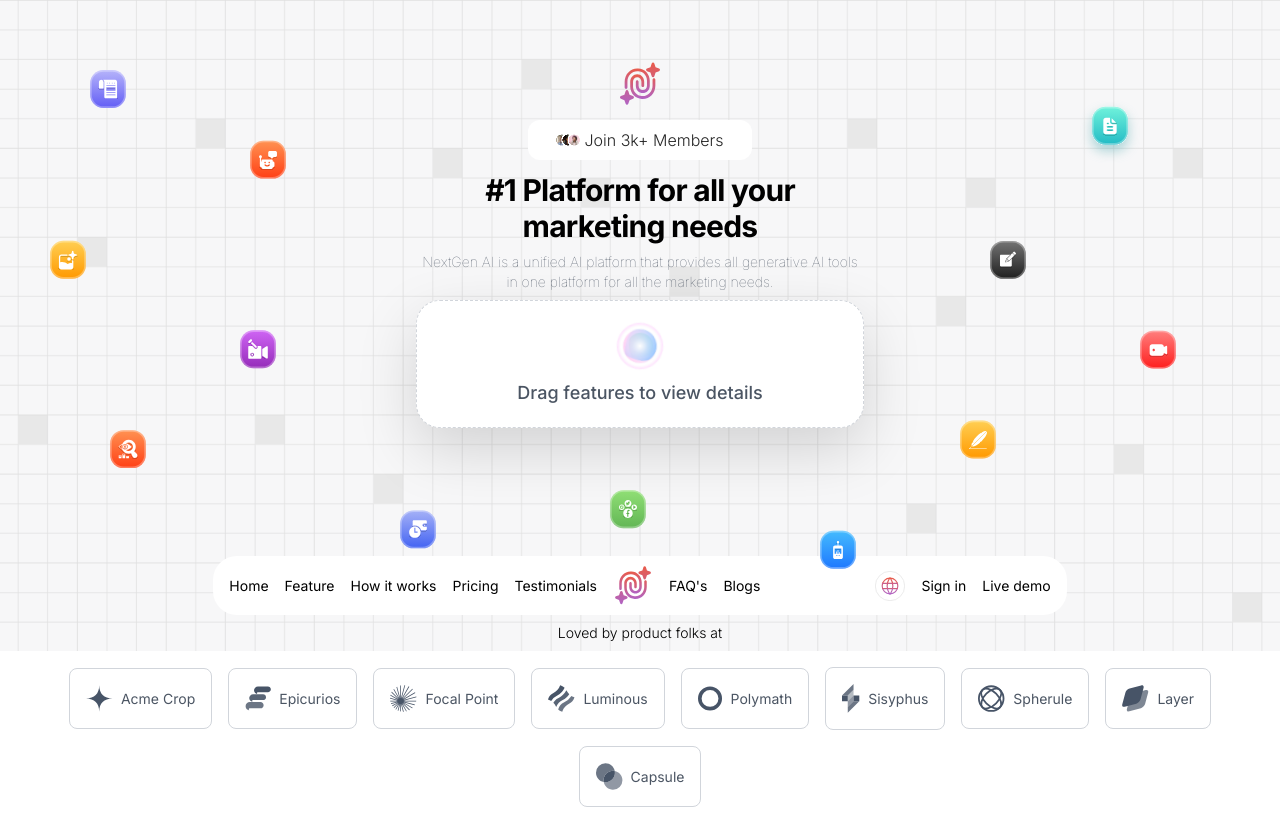
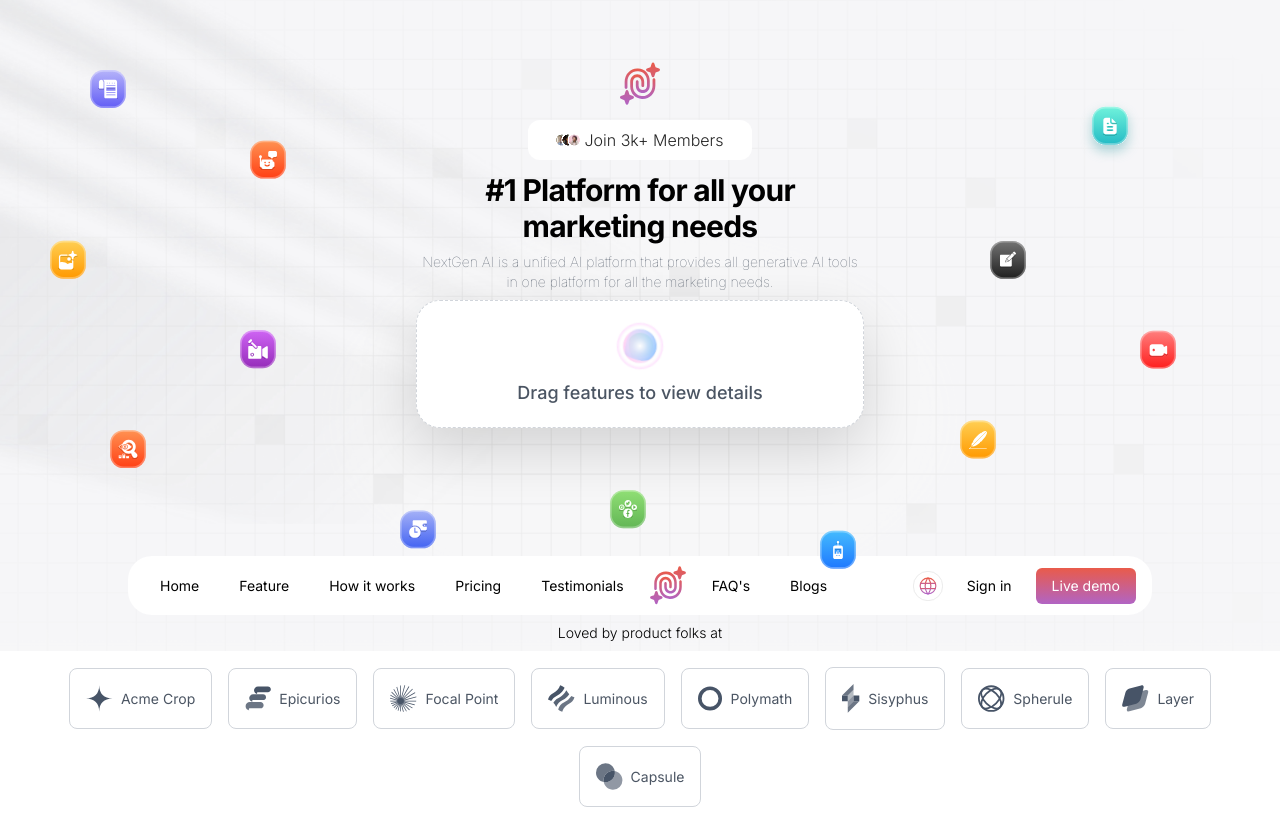
Before and after one commit to yash-sahni54321/frontend-task, a Next.js app: page / in a window 1280 px wide. Built offline with nearby package versions, Linux system fonts and the light colour scheme.

Commit message:
UI fixup

```diff
--- a/src/assets/svgs/DocumentSVG.tsx
+++ b/src/assets/svgs/DocumentSVG.tsx
@@ -1,116 +1,97 @@
 import * as React from 'react';
 const DocumentSVG = (props: React.SVGProps<SVGElement>) => (
   <svg
+    xmlns='http://www.w3.org/2000/svg'
     width={60}
     height={63}
-    viewBox='0 0 60 63'
     fill='none'
-    xmlns='http://www.w3.org/2000/svg'
     {...props}
   >
-    <g filter='url(#filter0_d_63_70)'>
+    <g filter='url(#a)'>
       <rect
-        x={12.1338}
-        y={6.77997}
-        width={35.7333}
-        height={37.8658}
-        rx={13.3333}
-        fill='url(#paint0_linear_63_70)'
+        width={35.733}
+        height={37.866}
+        x={12.134}
+        y={6.78}
+        fill='url(#b)'
+        rx={13.333}
       />
       <rect
-        x={12.9338}
-        y={7.57997}
-        width={34.1333}
-        height={36.2658}
-        rx={12.5333}
-        stroke='white'
+        width={34.133}
+        height={36.266}
+        x={12.934}
+        y={7.58}
+        stroke='#fff'
         strokeOpacity={0.3}
         strokeWidth={1.6}
+        rx={12.533}
       />
     </g>
-    <g filter='url(#filter1_d_63_70)'>
+    <g filter='url(#c)'>
       <path
-        d='M32.4997 22.6667H36.1663L31.6663 18.1667V21.8333C31.6663 22.3333 31.9997 22.6667 32.4997 22.6667ZM32.4997 24.3333C31.083 24.3333 29.9997 23.25 29.9997 21.8333V17.6667H25.833C24.4163 17.6667 23.333 18.75 23.333 20.1667V31.8333C23.333 33.25 24.4163 34.3333 25.833 34.3333H34.1663C35.583 34.3333 36.6663 33.25 36.6663 31.8333V24.3333H32.4997ZM27.4997 22.6667H28.333C28.833 22.6667 29.1663 23 29.1663 23.5C29.1663 24 28.833 24.3333 28.333 24.3333H27.4997C26.9997 24.3333 26.6663 24 26.6663 23.5C26.6663 23 26.9997 22.6667 27.4997 22.6667ZM32.4997 31H27.4997C26.9997 31 26.6663 30.6667 26.6663 30.1667C26.6663 29.6667 26.9997 29.3333 27.4997 29.3333H32.4997C32.9997 29.3333 33.333 29.6667 33.333 30.1667C33.333 30.6667 32.9997 31 32.4997 31ZM32.4997 27.6667H27.4997C26.9997 27.6667 26.6663 27.3333 26.6663 26.8333C26.6663 26.3333 26.9997 26 27.4997 26H32.4997C32.9997 26 33.333 26.3333 33.333 26.8333C33.333 27.3333 32.9997 27.6667 32.4997 27.6667Z'
-        fill='white'
+        fill='#fff'
+        d='M32.5 22.667h3.666l-4.5-4.5v3.666c0 .5.334.834.834.834Zm0 1.666c-1.417 0-2.5-1.083-2.5-2.5v-4.166h-4.167c-1.417 0-2.5 1.083-2.5 2.5v11.666c0 1.417 1.083 2.5 2.5 2.5h8.333c1.417 0 2.5-1.083 2.5-2.5v-7.5H32.5Zm-5-1.666h.833c.5 0 .833.333.833.833 0 .5-.333.833-.833.833H27.5c-.5 0-.834-.333-.834-.833 0-.5.334-.833.834-.833Zm5 8.333h-5c-.5 0-.834-.333-.834-.833 0-.5.334-.834.834-.834h5c.5 0 .833.334.833.834 0 .5-.333.833-.833.833Zm0-3.333h-5c-.5 0-.834-.334-.834-.834 0-.5.334-.833.834-.833h5c.5 0 .833.333.833.833 0 .5-.333.834-.833.834Z'
       />
     </g>
     <defs>
       <filter
-        id='filter0_d_63_70'
-        x={0.400457}
-        y={0.913302}
+        id='a'
         width={59.2}
-        height={61.3325}
+        height={61.333}
+        x={0.4}
+        y={0.913}
+        colorInterpolationFilters='sRGB'
         filterUnits='userSpaceOnUse'
-        colorInterpolationFilters='sRGB'
       >
         <feFlood floodOpacity={0} result='BackgroundImageFix' />
         <feColorMatrix
           in='SourceAlpha'
-          type='matrix'
+          result='hardAlpha'
           values='0 0 0 0 0 0 0 0 0 0 0 0 0 0 0 0 0 0 127 0'
-          result='hardAlpha'
         />
-        <feOffset dy={5.86667} />
-        <feGaussianBlur stdDeviation={5.86667} />
+        <feOffset dy={5.867} />
+        <feGaussianBlur stdDeviation={5.867} />
         <feComposite in2='hardAlpha' operator='out' />
-        <feColorMatrix
-          type='matrix'
-          values='0 0 0 0 0.219608 0 0 0 0 0.619608 0 0 0 0 0.647059 0 0 0 0.4 0'
-        />
+        <feColorMatrix values='0 0 0 0 0.219608 0 0 0 0 0.619608 0 0 0 0 0.647059 0 0 0 0.4 0' />
+        <feBlend in2='BackgroundImageFix' result='effect1_dropShadow_63_70' />
         <feBlend
-          mode='normal'
-          in2='BackgroundImageFix'
-          result='effect1_dropShadow_63_70'
-        />
-        <feBlend
-          mode='normal'
           in='SourceGraphic'
           in2='effect1_dropShadow_63_70'
           result='shape'
         />
       </filter>
       <filter
-        id='filter1_d_63_70'
-        x={22.7997}
-        y={17.6667}
+        id='c'
         width={14.4}
-        height={17.7333}
+        height={17.733}
+        x={22.8}
+        y={17.667}
+        colorInterpolationFilters='sRGB'
         filterUnits='userSpaceOnUse'
-        colorInterpolationFilters='sRGB'
       >
         <feFlood floodOpacity={0} result='BackgroundImageFix' />
         <feColorMatrix
           in='SourceAlpha'
-          type='matrix'
+          result='hardAlpha'
           values='0 0 0 0 0 0 0 0 0 0 0 0 0 0 0 0 0 0 127 0'
-          result='hardAlpha'
         />
-        <feOffset dy={0.533333} />
-        <feGaussianBlur stdDeviation={0.266667} />
+        <feOffset dy={0.533} />
+        <feGaussianBlur stdDeviation={0.267} />
         <feComposite in2='hardAlpha' operator='out' />
-        <feColorMatrix
-          type='matrix'
-          values='0 0 0 0 0 0 0 0 0 0 0 0 0 0 0 0 0 0 0.15 0'
-        />
+        <feColorMatrix values='0 0 0 0 0 0 0 0 0 0 0 0 0 0 0 0 0 0 0.15 0' />
+        <feBlend in2='BackgroundImageFix' result='effect1_dropShadow_63_70' />
         <feBlend
-          mode='normal'
-          in2='BackgroundImageFix'
-          result='effect1_dropShadow_63_70'
-        />
-        <feBlend
-          mode='normal'
           in='SourceGraphic'
           in2='effect1_dropShadow_63_70'
           result='shape'
         />
       </filter>
       <linearGradient
-        id='paint0_linear_63_70'
-        x1={30.0005}
-        y1={6.77997}
-        x2={30.0005}
-        y2={44.6458}
+        id='b'
+        x1={30}
+        x2={30}
+        y1={6.78}
+        y2={44.646}
         gradientUnits='userSpaceOnUse'
       >
         <stop stopColor='#70F2DB' />
--- a/src/components/BottomNagivation/BottomNavigation.tsx
+++ b/src/components/BottomNagivation/BottomNavigation.tsx
@@ -1,8 +1,10 @@
 import GlobeSVG from '@/assets/svgs/GlobeSVG';
 import MagicSVG from '@/assets/svgs/MagicSVG';
-import React from 'react';
+import React, { useState } from 'react';
 
 const BottomNavigation = () => {
+  const [activeIndex, setActiveIndex] = useState(null);
+
   const navLinks1 = [
     'Home',
     'Feature',
@@ -11,32 +13,62 @@
     'Testimonials',
   ];
 
+  const handleClick = index => {
+    setActiveIndex(index);
+  };
+
   return (
     <div className='w-full flex items-center justify-center mt-8 md:mt-32'>
-      <div className='px-4 py-2 bg-white rounded-3xl w-full md:w-2/3 flex flex-col md:flex-row justify-between items-center'>
-        <div className='flex gap-x-2 md:gap-x-4 flex-wrap justify-center items-center mb-4 md:mb-0'>
+      <div className='px-4 py-2 bg-white rounded-3xl w-full md:w-4/5 flex flex-col md:flex-row justify-between items-center'>
+        <div className='flex gap-x-2 md:gap-x-2 flex-wrap justify-center items-center'>
           {navLinks1.map((link, index) => (
             <button
               key={index}
-              className='text-black hover:text-gray-700 text-sm'
+              className={`text-sm px-4 py-2 rounded-md ${
+                activeIndex === index
+                  ? 'bg-gradient-to-b from-[#E95B4A] to-[#B164C4] text-white'
+                  : 'text-black hover:text-gray-700'
+              }`}
+              onClick={() => handleClick(index)}
             >
               {link}
             </button>
           ))}
           <MagicSVG className='mt-2 md:mt-0' />
-          <button className='text-black hover:text-gray-700 text-sm'>
+          <button
+            className={`text-sm px-4 py-2 rounded-md ${
+              activeIndex === navLinks1.length
+                ? 'bg-gradient-to-b from-[#E95B4A] to-[#B164C4] text-white'
+                : 'text-black hover:text-gray-700'
+            }`}
+            onClick={() => handleClick(navLinks1.length)}
+          >
             FAQ's
           </button>
-          <button className='text-black hover:text-gray-700 text-sm'>
+          <button
+            className={`text-sm px-4 py-2 rounded-md ${
+              activeIndex === navLinks1.length + 1
+                ? 'bg-gradient-to-b from-[#E95B4A] to-[#B164C4] text-white'
+                : 'text-black hover:text-gray-700'
+            }`}
+            onClick={() => handleClick(navLinks1.length + 1)}
+          >
             Blogs
           </button>
         </div>
-        <div className='flex gap-x-4 flex-wrap justify-center items-center'>
+        <div className='flex gap-x-2 flex-wrap justify-center items-center ml-2'>
           <GlobeSVG width={30} height={30} />
-          <button className='text-black hover:text-gray-700 text-sm'>
+          <button
+            className={`text-sm px-4 py-2 rounded-md ${
+              activeIndex === navLinks1.length + 2
+                ? 'bg-gradient-to-b from-[#E95B4A] to-[#B164C4] text-white'
+                : 'text-black hover:text-gray-700'
+            }`}
+            onClick={() => handleClick(navLinks1.length + 2)}
+          >
             Sign in
           </button>
-          <button className='text-black hover:text-gray-700 text-sm'>
+          <button className='text-sm px-4 py-2 rounded-md bg-gradient-to-b from-[#E95B4A] to-[#B164C4] text-white'>
             Live demo
           </button>
         </div>
```
Also changed, not shown: public/images/background.png.
